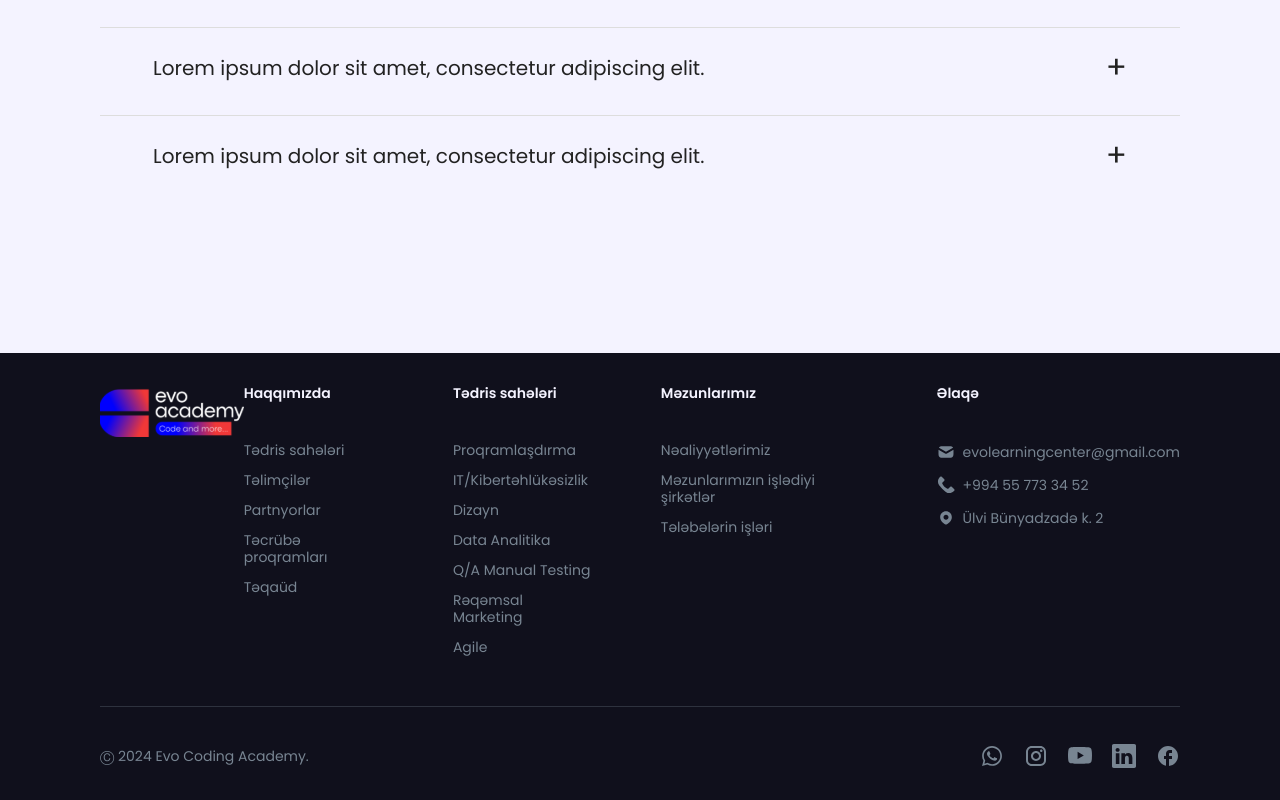
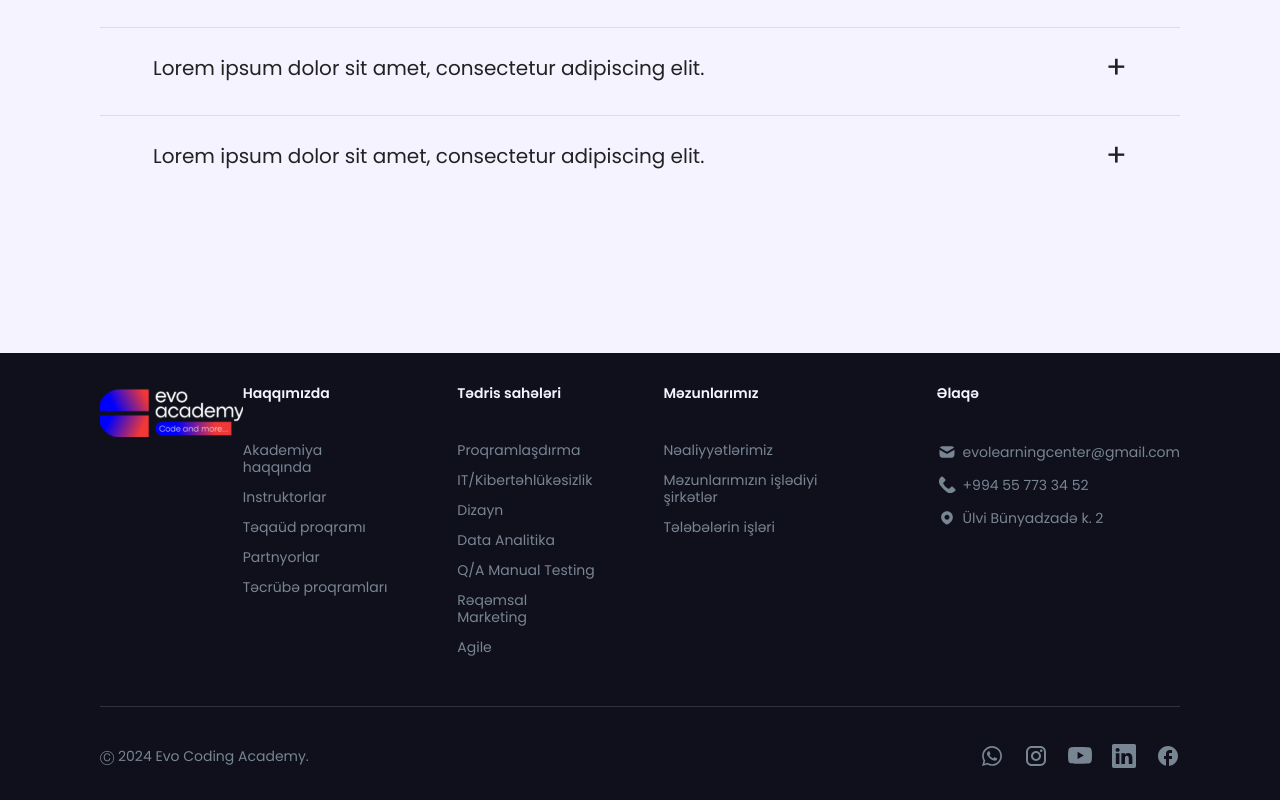
Before and after one commit to gulaism/Evo-Web, a React (Vite) app: page / in a window 1280 px wide. Shown: the part 4209-5009 px from the top of the page. Built offline with nearby package versions, Linux system fonts and the light colour scheme.

Commit message:
changed: content of the footer

```diff
--- a/src/layouts/user/Footer/Footer.jsx
+++ b/src/layouts/user/Footer/Footer.jsx
@@ -36,11 +36,11 @@ const [ hoveredElement, setHoveredElement ] = useState(null);
             <div>
               <div className={styles.heading}>Haqqımızda</div>
               <div className={styles.subHeadingCont}>
-                <div>Tədris sahələri</div>
-                <div>Təlimçilər</div>
+                <div>Akademiya haqqında</div>
+                <div>Instruktorlar</div>
+                <div>Təqaüd proqramı</div>
                 <div>Partnyorlar</div>
                 <div>Təcrübə proqramları</div>
-                <div>Təqaüd</div>
               </div>
             </div>
             <div>
```
